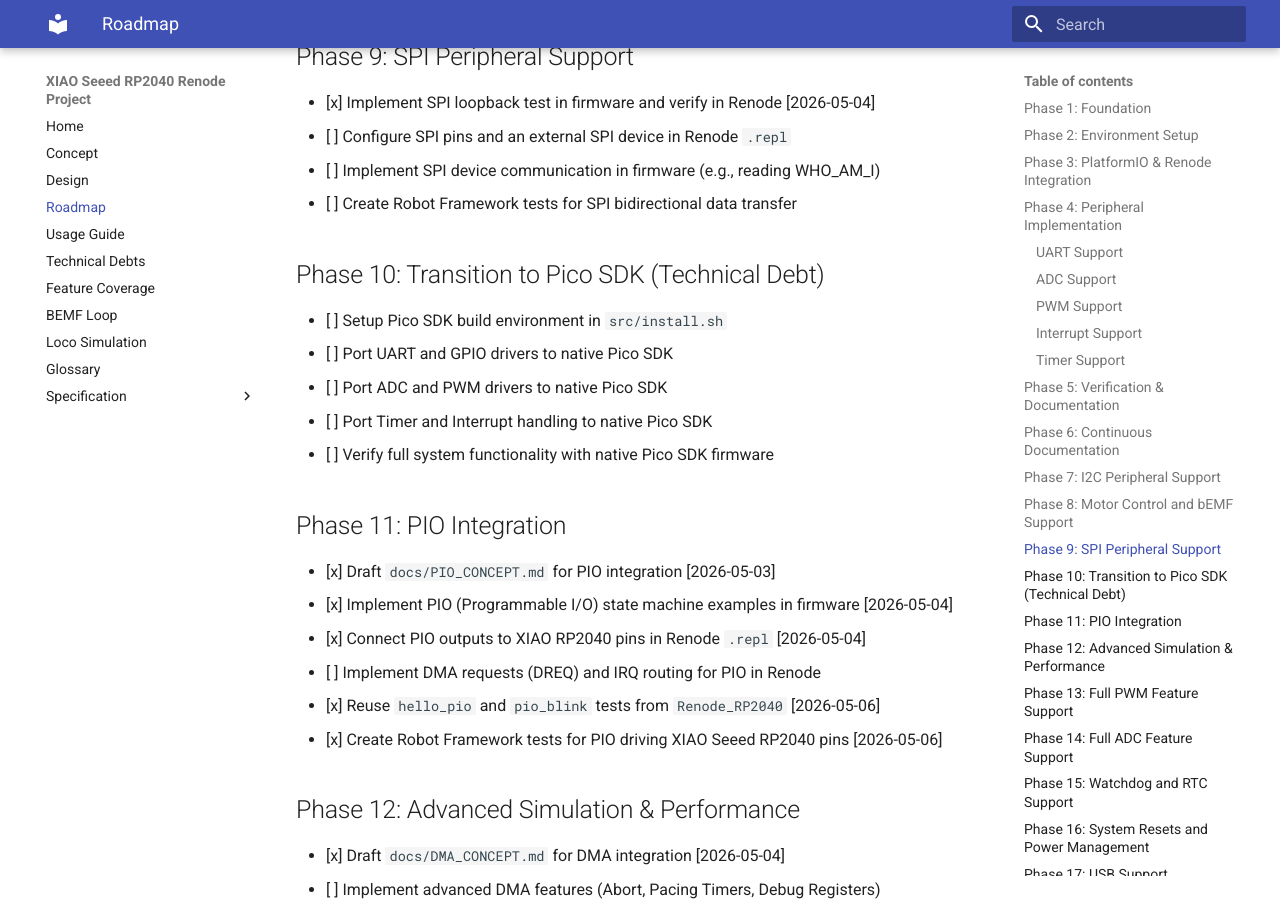
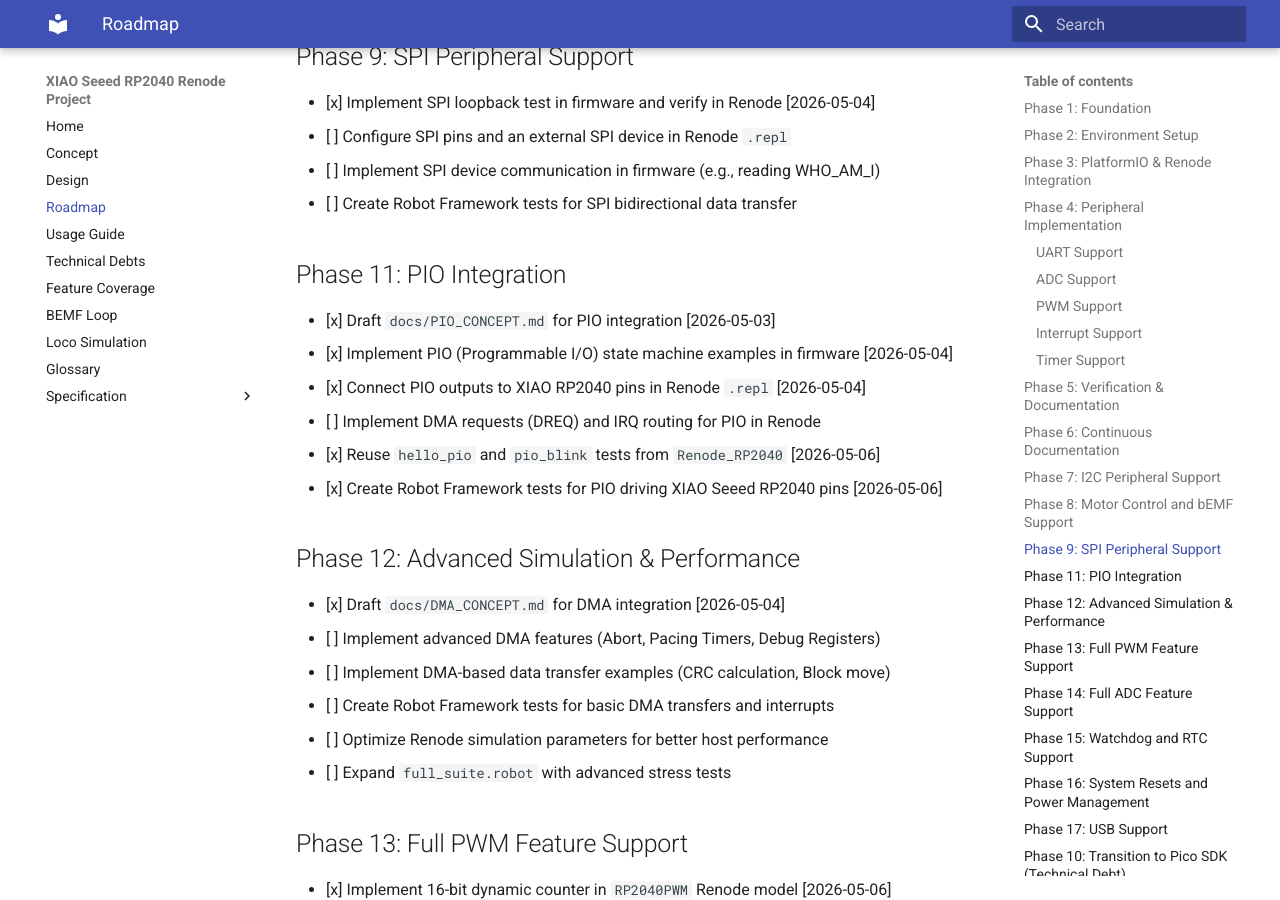
Before and after one commit to chatelao/xiao-seeed-rp2040-renode, an MkDocs documentation site: the page built from docs/ROADMAP.md, in a window 1280 px wide and 900 px high, scrolled down 3373 px. Built offline with MkDocs 1.6.1 and Material for MkDocs 9.7.7, drawn with Linux system fonts in a browser that asks for light colours; some of the changed text lies outside the part shown.

Commit message:
Reintroduce Phase 10 for Pico SDK transition

```diff
--- a/docs/ROADMAP.md
+++ b/docs/ROADMAP.md
@@ -94,13 +94,6 @@
 - [ ] Implement SPI device communication in firmware (e.g., reading WHO_AM_I)
 - [ ] Create Robot Framework tests for SPI bidirectional data transfer
 
-## Phase 10: Transition to Pico SDK (Technical Debt)
-- [ ] Setup Pico SDK build environment in `src/install.sh`
-- [ ] Port UART and GPIO drivers to native Pico SDK
-- [ ] Port ADC and PWM drivers to native Pico SDK
-- [ ] Port Timer and Interrupt handling to native Pico SDK
-- [ ] Verify full system functionality with native Pico SDK firmware
-
 ## Phase 11: PIO Integration
 - [x] Draft `docs/PIO_CONCEPT.md` for PIO integration [2026-05-03]
 - [x] Implement PIO (Programmable I/O) state machine examples in firmware [2026-05-04]
```
Also changed, not shown: other parts of docs/ROADMAP.md (+7 -0 lines).
